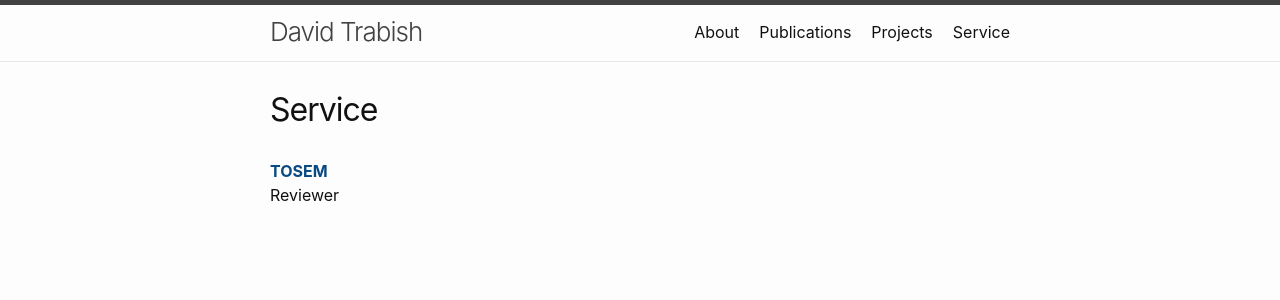
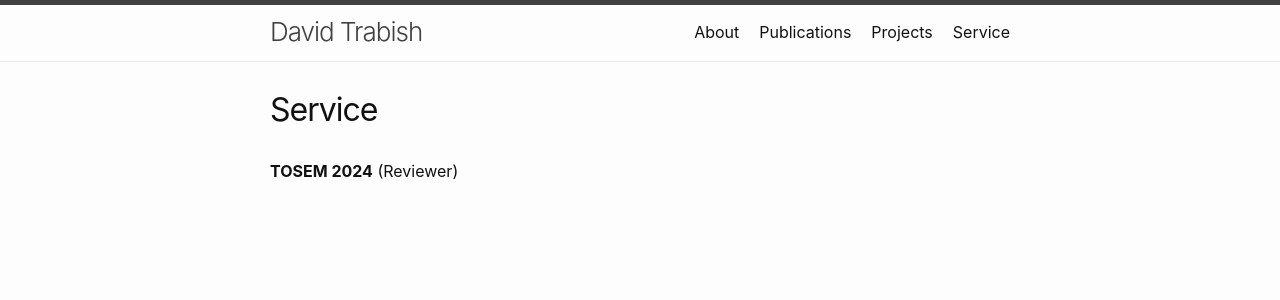
Before and after one commit to davidtr1037/davidtr1037.github.io, a Jekyll site: the page built from service.md, in a window 1280 px wide. Shown: the top 300 px of the page. Built offline with Jekyll 4.4.1, drawn with Linux system fonts in a browser that asks for light colours.

Commit message:
updating

```diff
--- a/service.md
+++ b/service.md
@@ -4,5 +4,4 @@ title: Service
 permalink: /service/
 ---
 
-<span style="color:#074983">__TOSEM__</span>
-Reviewer
+__TOSEM 2024__ (Reviewer)
```
